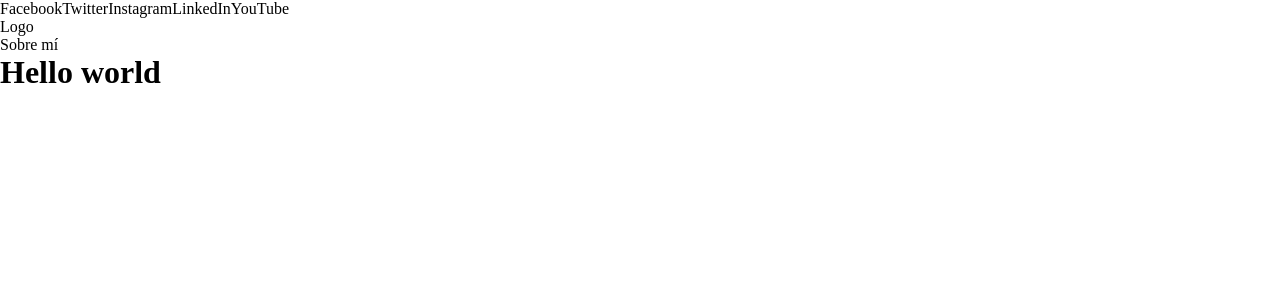
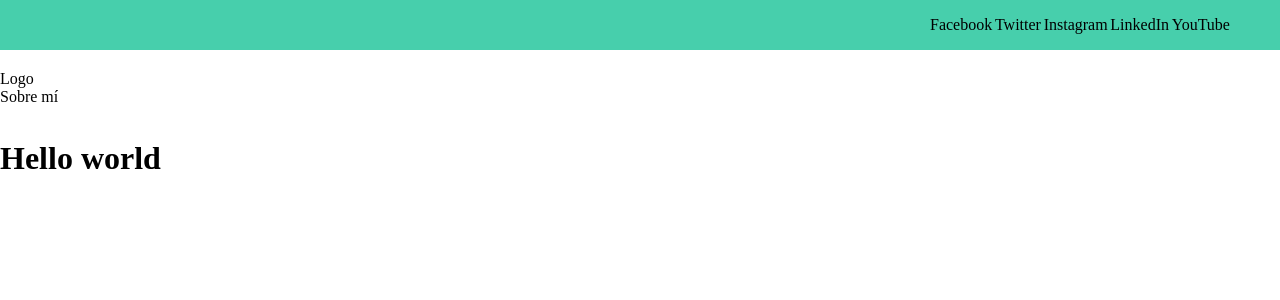
Before and after one commit to salvarez96/curso-maquetacion-css, a Next.js app: page / in a window 1280 px wide. Shown: the top 300 px of the page. Built offline with nearby package versions, Linux system fonts and the light colour scheme.

Commit message:
Clase 6: se agregan estilos a la primera parte del header

```diff
--- a/components/globalstyles.jsx
+++ b/components/globalstyles.jsx
@@ -6,6 +6,15 @@ const GlobalStyle = createGlobalStyle`
     padding: 0;
     box-sizing: border-box;
   }
+
+  body {
+    position: fixed;
+    top: 0;
+    bottom: 0;
+    left: 0;
+    right: 0;
+  }
+
   a {
     text-decoration: none;
     color: inherit;
--- a/components/header.jsx
+++ /dev/null
@@ -1,26 +0,0 @@
-import React from "react";
-import Link from "next/link";
-
-export default function Header() {
-  return(
-    <header>
-      <section>
-        <div>
-          <a href="/">Facebook</a>
-          <a href="/">Twitter</a>
-          <a href="/">Instagram</a>
-          <a href="/">LinkedIn</a>
-          <a href="/">YouTube</a>
-        </div>
-      </section>
-      <nav>
-        <div>
-          <Link href="/">Logo</Link>
-        </div>
-        <div>
-          <Link href="/perfil">Sobre mí</Link>
-        </div>
-      </nav>
-    </header>
- );
-}
--- /dev/null
+++ b/components/headerComp.jsx
@@ -0,0 +1,56 @@
+import React from "react";
+import Link from "next/link";
+import styled from "styled-components";
+
+const Header = styled.header`
+  width: 100%;
+  min-height: 140px;
+  display: grid;
+  grid-template-rows: 1fr 1fr;
+`;
+
+const HeaderIcons = styled.section`
+  width: 100%;
+  height: calc(50rem / 16);
+  display: grid;
+  background-color: #47cfac;
+
+  & div {
+    width: 300px;
+    height: auto;
+    display: flex;
+    /* justify-items: flex-end; */
+    align-items: center;
+    justify-content: space-between;
+    justify-self: end;
+    margin-right: 50px;
+  }
+`;
+
+const Nav = styled.nav`
+
+`;
+
+export default function HeaderComp() {
+  return(
+    <Header>
+      <HeaderIcons>
+        <div>
+          <a href="/">Facebook</a>
+          <a href="/">Twitter</a>
+          <a href="/">Instagram</a>
+          <a href="/">LinkedIn</a>
+          <a href="/">YouTube</a>
+        </div>
+      </HeaderIcons>
+      <Nav>
+        <div>
+          <Link href="/">Logo</Link>
+        </div>
+        <div>
+          <Link href="/perfil">Sobre mí</Link>
+        </div>
+      </Nav>
+    </Header>
+ );
+}
--- a/pages/index.js
+++ b/pages/index.js
@@ -1,7 +1,7 @@
 import Head from 'next/head';
 import Image from 'next/image';
 import GlobalStyle from '../components/globalstyles';
-import Header from '../components/header';
+import Header from '../components/headerComp';
 
 export default function Home() {
   return (
```
